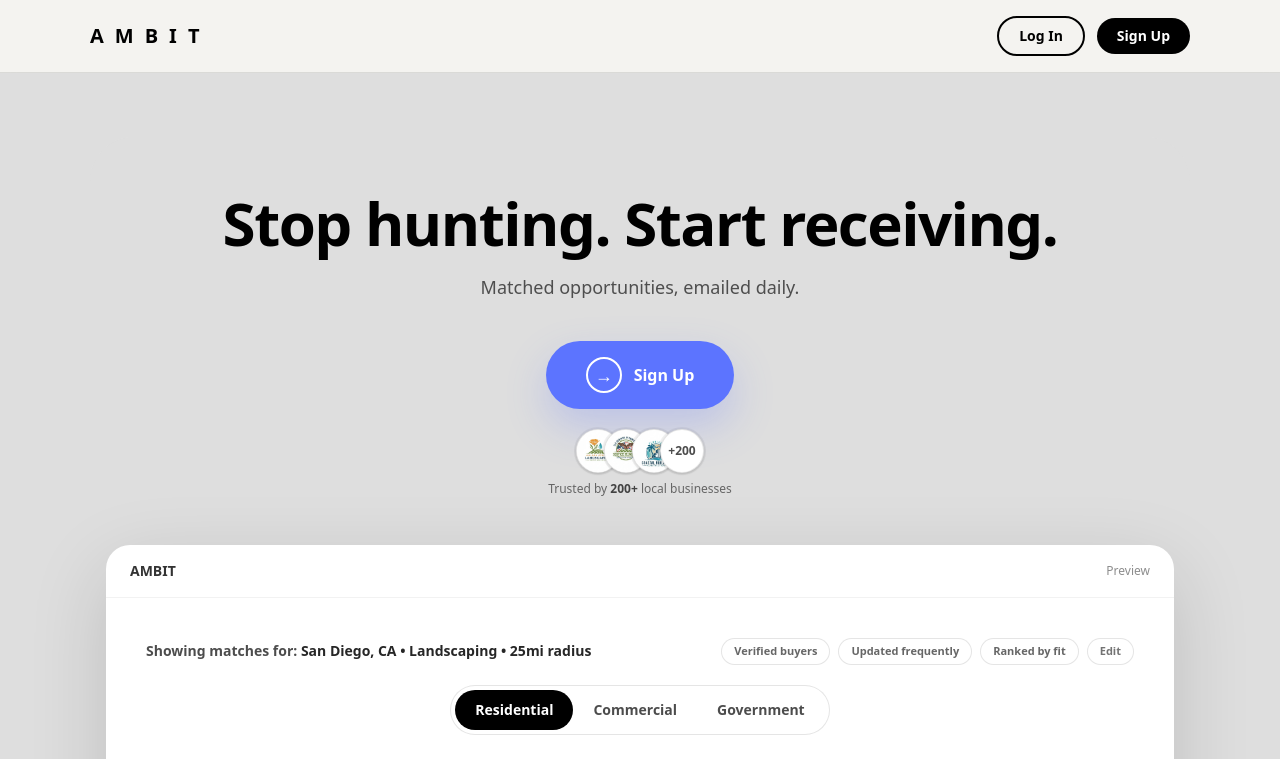
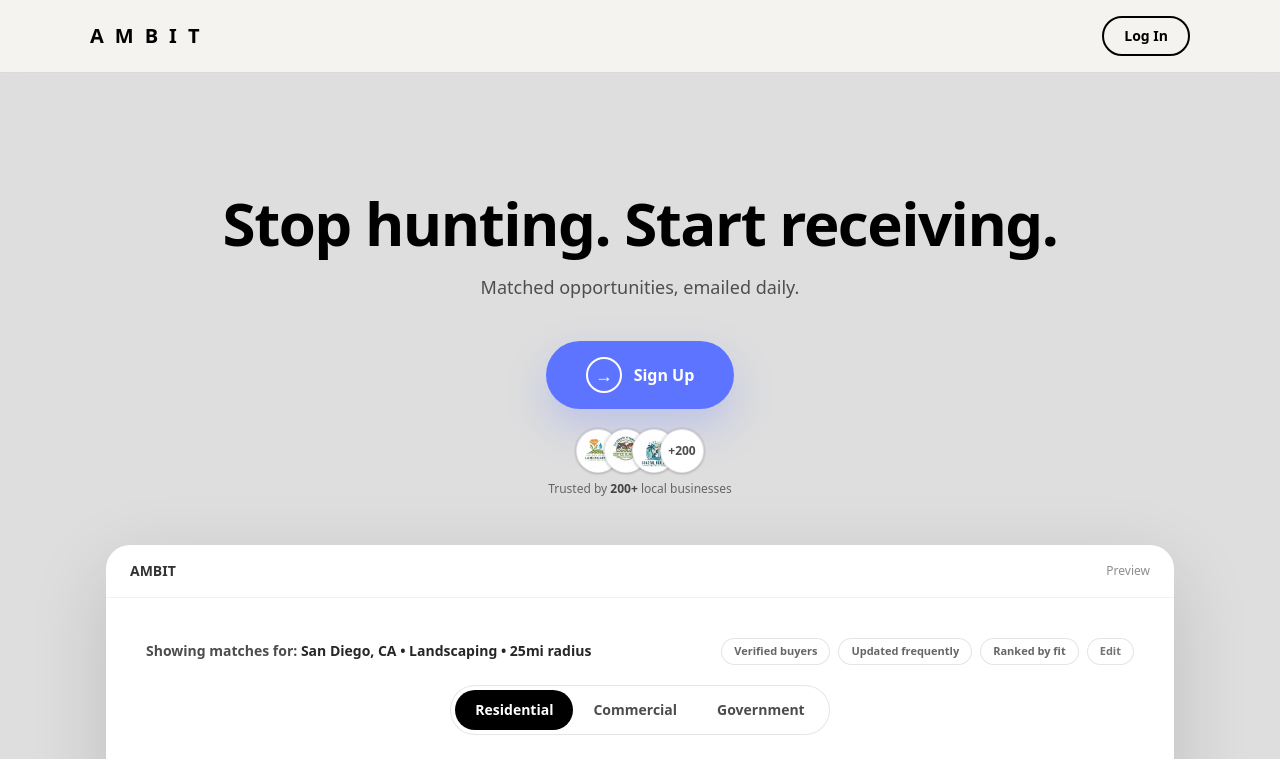
Before and after one commit to seansevrix/ambit, a Next.js app: page / in a window 1280 px wide. Shown: the top 759 px of the page. Built offline with nearby package versions, Linux system fonts and the light colour scheme.

Commit message:
Fix nav and remove header signup

```diff
--- a/app/components/SiteNav.tsx
+++ b/app/components/SiteNav.tsx
@@ -23,25 +23,17 @@
           </span>
         </Link>
 
-        {/* Middle intentionally blank (Malakye style) */}
+        {/* Middle intentionally blank */}
         <div className="hidden md:block" />
 
         {/* Right */}
         <div className="flex items-center gap-3">
           <Link
             href="/login"
-            className="inline-flex items-center justify-center rounded-full border-2 border-black px-5 py-2 text-sm font-semibold text-black hover:bg-black/[0.04]"
+            className="inline-flex items-center justify-center rounded-full border-2 border-black px-5 py-2 text-sm font-semibold text-black transition hover:bg-black/[0.04]"
           >
             Log In
           </Link>
-
-          <button
-            type="button"
-            onClick={openSignup}
-            className="inline-flex items-center justify-center rounded-full bg-black px-5 py-2 text-sm font-semibold text-white hover:bg-black/90"
-          >
-            Sign Up
-          </button>
         </div>
       </div>
     </header>
```
Lines whose indentation alone changed are shown as unchanged.
